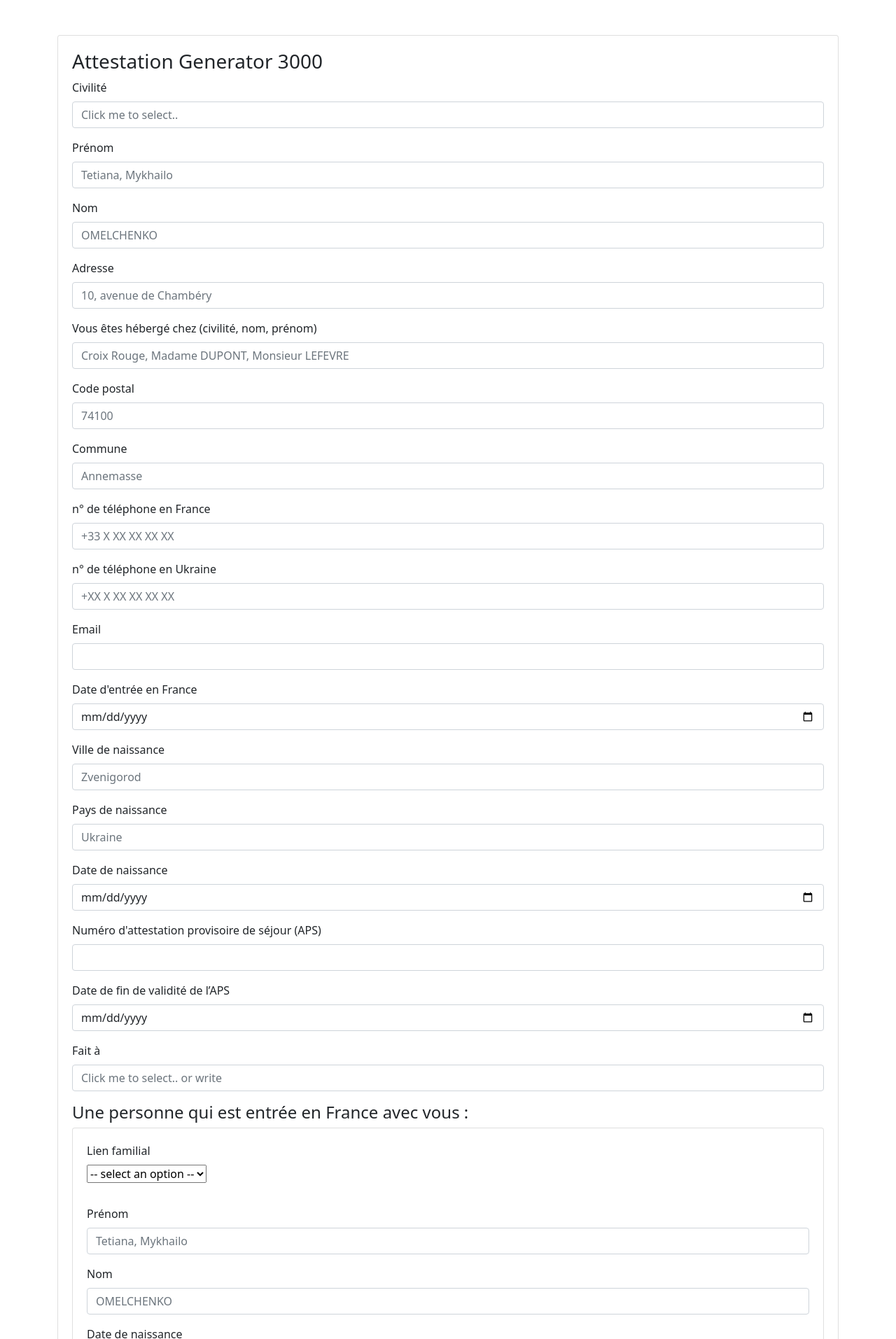
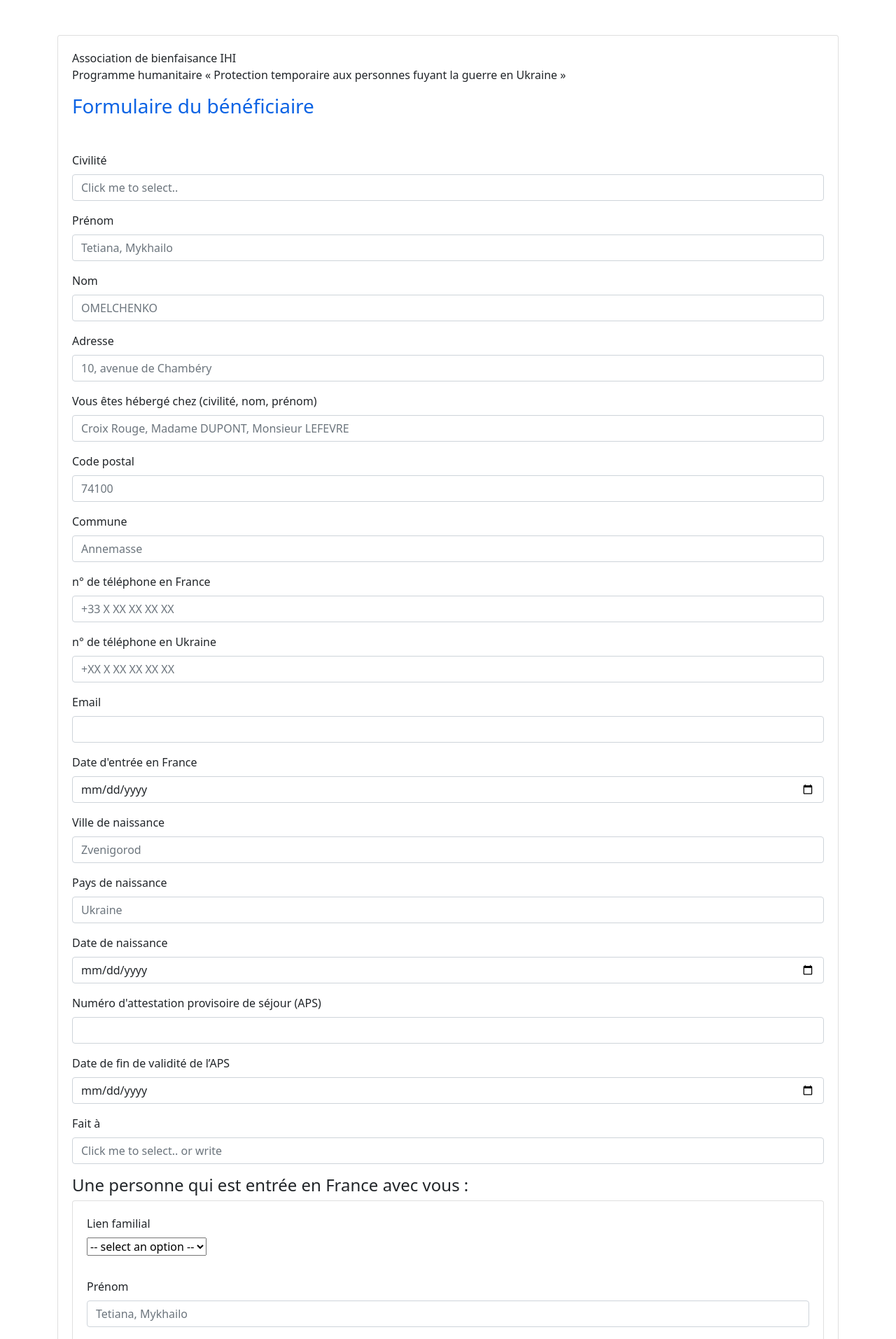
Before and after one commit to AB-IHI/AB-IHI, a PHP site: page /attestationhonneur/attestation.html in a window 1280 px wide. Shown: the top 1913 px of the page at 70% size. Run offline with PHP 8.4, Linux system fonts and the light colour scheme; some libraries are stand-ins or nearby versions.

Commit message:
add title

```diff
--- a/view/attestationhonneur/attestation.html
+++ b/view/attestationhonneur/attestation.html
@@ -15,7 +15,16 @@
 <body>
     <div class="container">
         <div class="card">
-            <h3>Attestation Generator 3000</h3>
+            <p>
+                Association de bienfaisance IHI <br>
+                Programme humanitaire « Protection temporaire aux personnes fuyant la guerre en Ukraine »
+            </p>
+
+            <h3>Formulaire du bénéficiaire</h3>
+            <div class="mb-3">
+                <label for="" class="" title=""></label>
+
+            </div>
             <form>
                 <!--
           <label for="language" class="form-label">Choose a Language:</label>
@@ -316,9 +325,6 @@
             <div class="row-fluid">
 
                 <div class="span5 no-gutter " style="width: 49%;float:left">
-
-
-
                 </div>
 
                 <div id="editor" class="bypass" style="width: 49%;"></div>
@@ -338,7 +344,7 @@
                 <div class=""><p>Attention ! Avant d'enregistrer, vérifiez l'orthographe de vos données personnelles !</p>
                     <pre id="att_h"></pre>
                 </div>
-            <div id="editor2" class="bypass" style="width: 49%;"></div>
+            <div id="editor2" class="bypass" ></div>
 
         </div>
     </div>
--- a/view/attestationhonneur/css/style.css
+++ b/view/attestationhonneur/css/style.css
@@ -1,3 +1,6 @@
+.card h3 {
+    color : #0c63e4;
+}
 .container {
     margin-top: 50px;
     margin-bottom: 15%;
```
